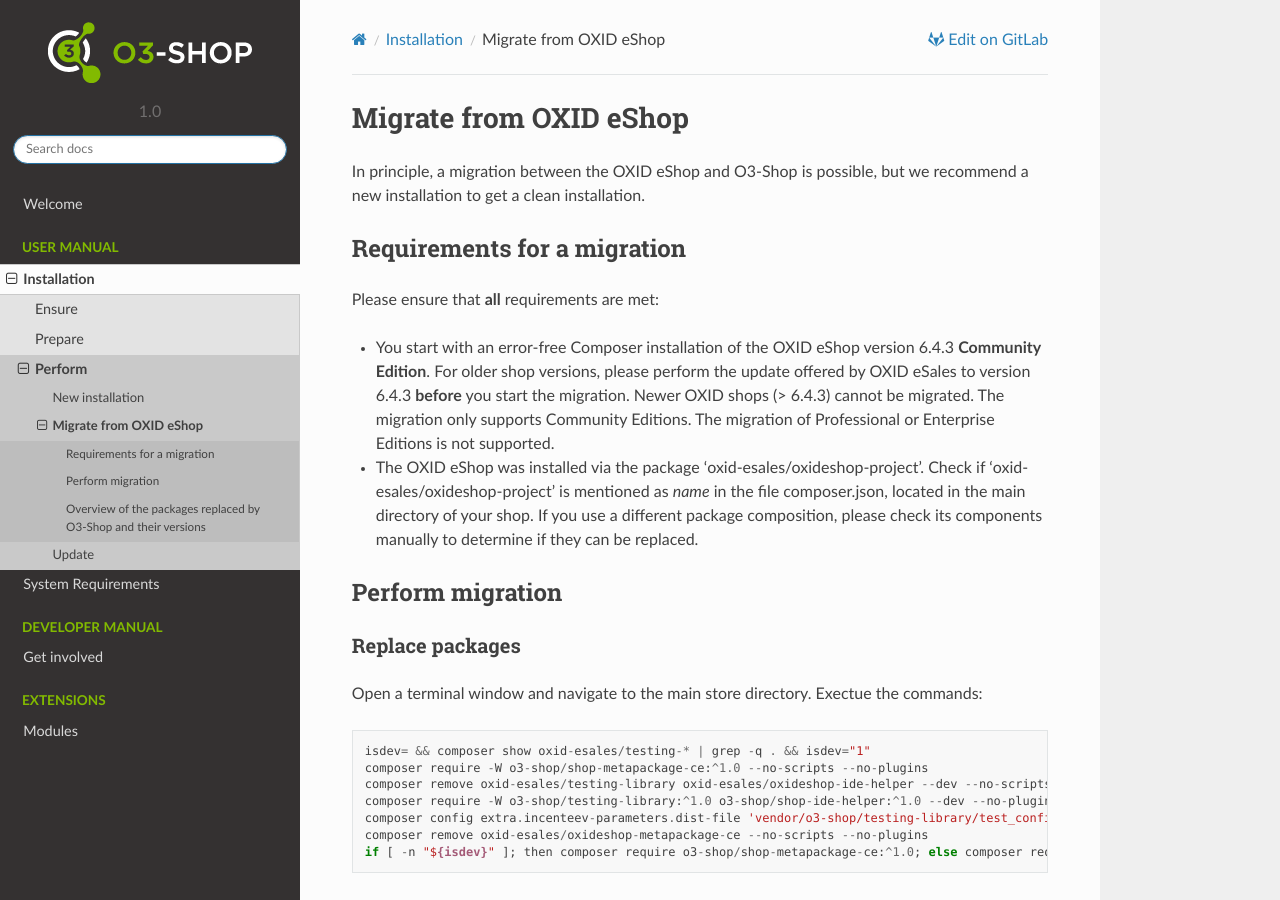
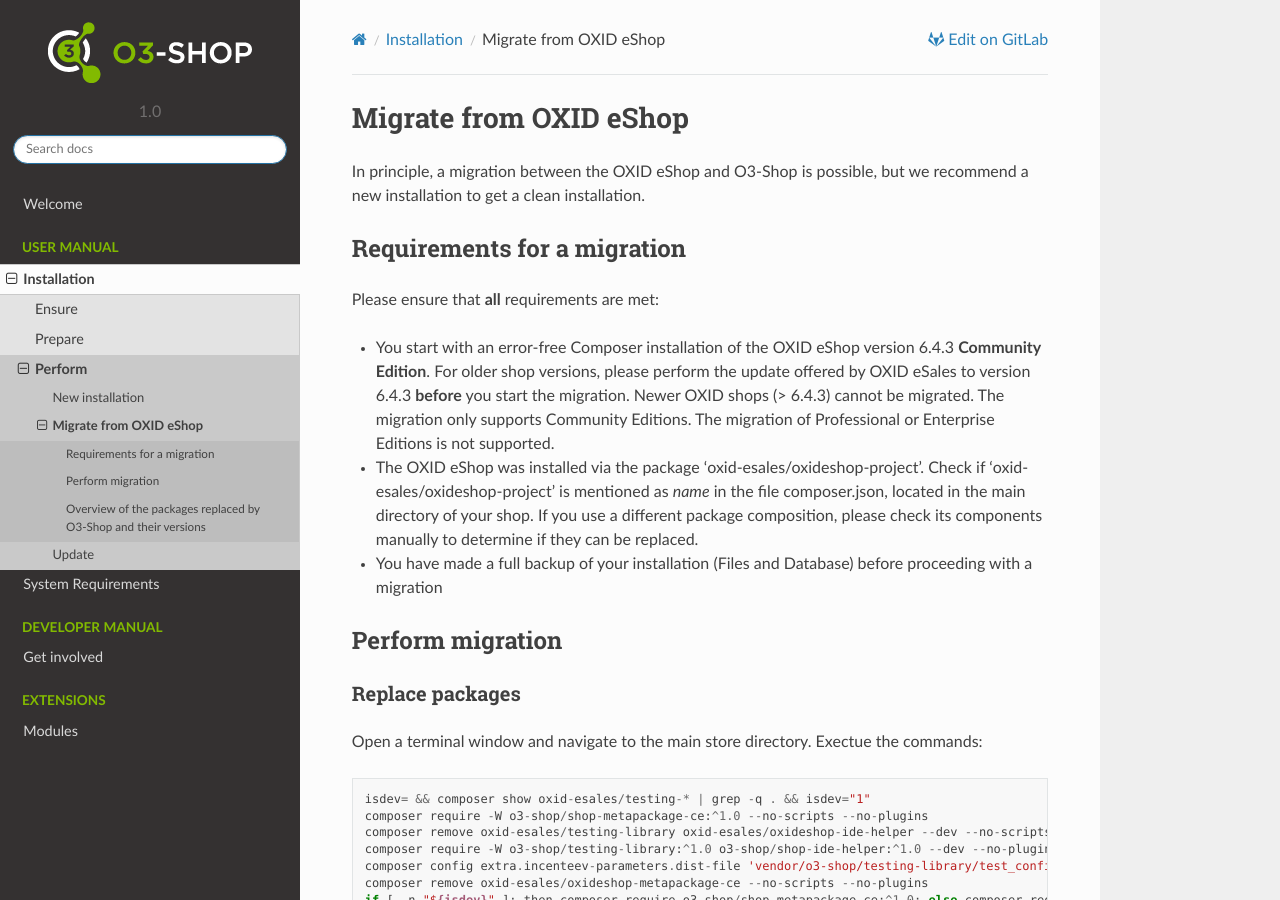
Before and after one commit to o3-shop/o3-documentation, a Sphinx documentation site: the page built from source/User/Installation/Migration.md, in a window 1280 px wide and 900 px high. Built offline with Sphinx 7.4.7 and the Read the Docs theme 2.0.0, drawn with Linux system fonts in a browser that asks for light colours.

Commit message:
Update Migration.md

```diff
--- a/source/User/Installation/Migration.md
+++ b/source/User/Installation/Migration.md
@@ -9,6 +9,7 @@ Please ensure that **all** requirements are met:
   For older shop versions, please perform the update offered by OXID eSales to version 6.4.3 **before** you start the migration. Newer OXID shops (> 6.4.3) cannot be migrated.
   The migration only supports Community Editions. The migration of Professional or Enterprise Editions is not supported.
 - The OXID eShop was installed via the package 'oxid-esales/oxideshop-project'. Check if 'oxid-esales/oxideshop-project' is mentioned as *name* in the file composer.json, located in the main directory of your shop. If you use a different package composition, please check its components manually to determine if they can be replaced.
+- You have made a full backup of your installation (Files and Database) before proceeding with a migration
 
 ## Perform migration
 
```
